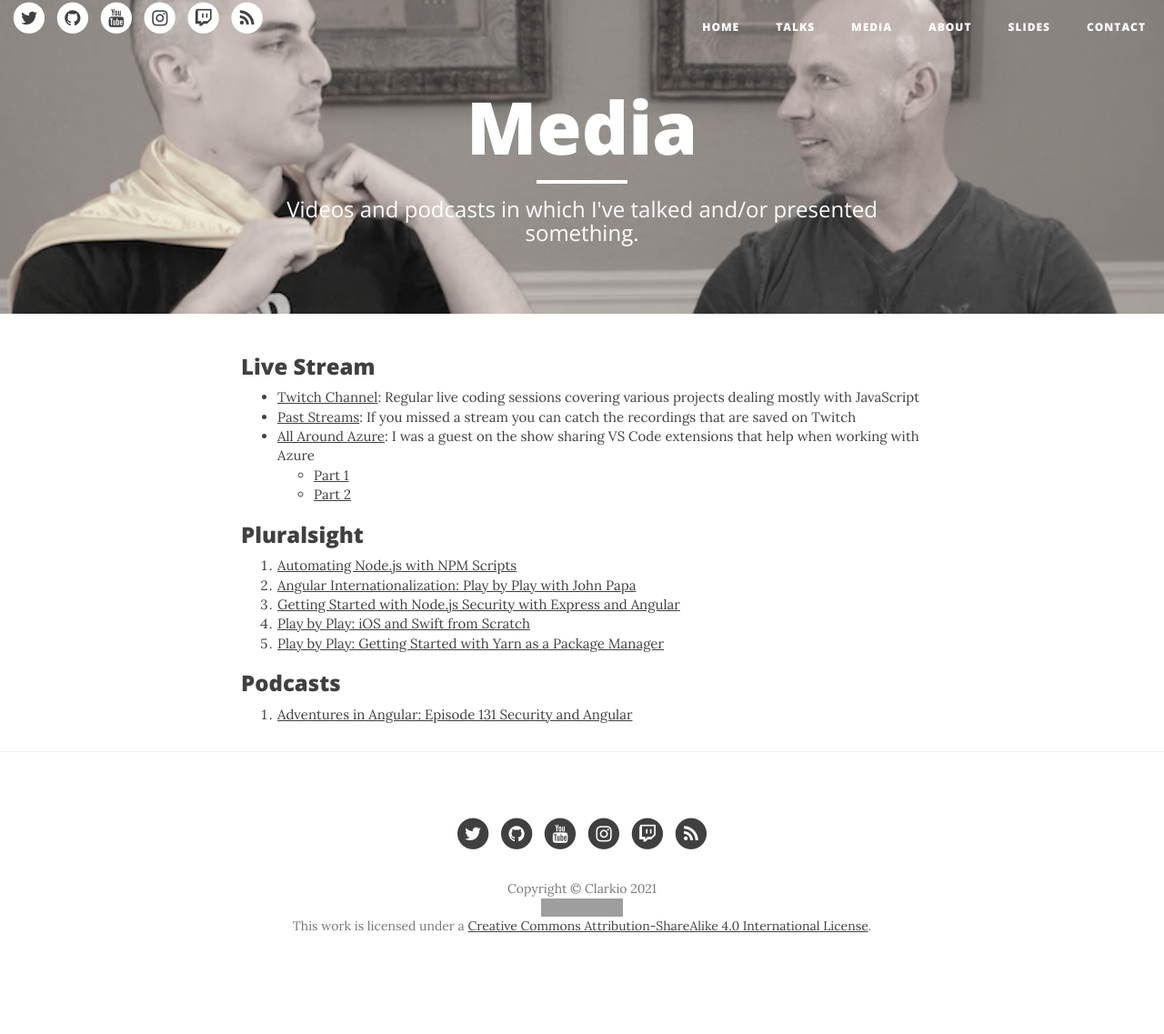
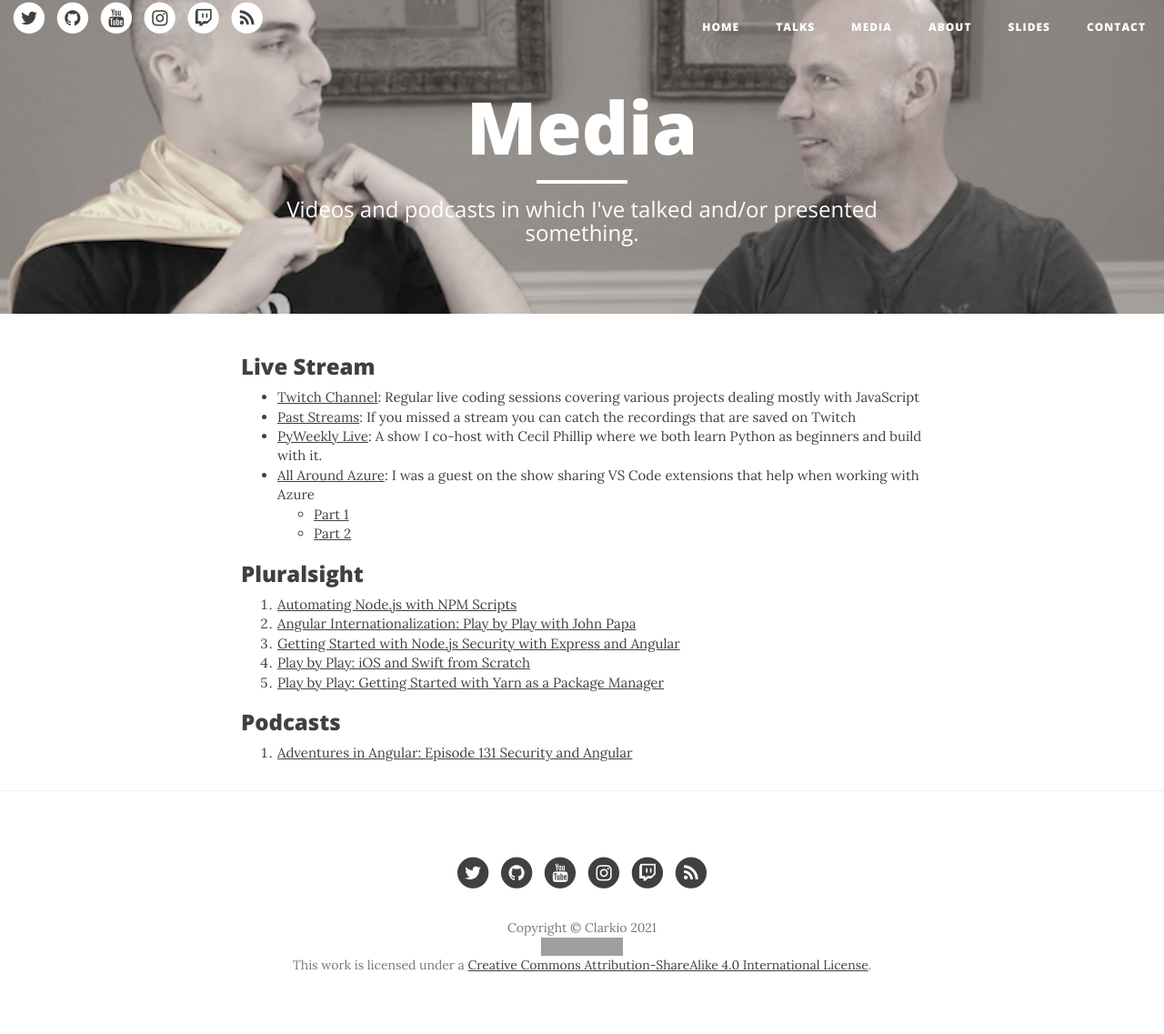
Before and after one commit to clarkio/clarkio.github.io, a Jekyll site: the page built from media.md, in a window 1280 px wide. Shown: the whole page at 91% size. Built offline with Jekyll 4.4.1, drawn with Linux system fonts in a browser that asks for light colours; nearby versions of some CDN libraries; before the commit the page ends 1094 px from its top, so only the background shows below that; grey boxes are pictures that could not be loaded.

Commit message:
Update media.md

```diff
--- a/media.md
+++ b/media.md
@@ -11,6 +11,7 @@ order: 3
 
 - [Twitch Channel](https://twitch.tv/clarkio): Regular live coding sessions covering various projects dealing mostly with JavaScript
 - [Past Streams](https://twitch.tv/clarkio/videos): If you missed a stream you can catch the recordings that are saved on Twitch
+- [PyWeekly Live](https://www.youtube.com/playlist?list=PLlrxD0HtieHhMG0KVlaG9LlFpSOmJcCLa): A show I co-host with Cecil Phillip where we both learn Python as beginners and build with it.
 - [All Around Azure](https://blog.allaroundazure.com/): I was a guest on the show sharing VS Code extensions that help when working with Azure
   - [Part 1](https://www.youtube.com/watch?v=CTwjrxwWoLQ)
   - [Part 2](https://www.youtube.com/watch?v=rTAWOxr210Y)
```
